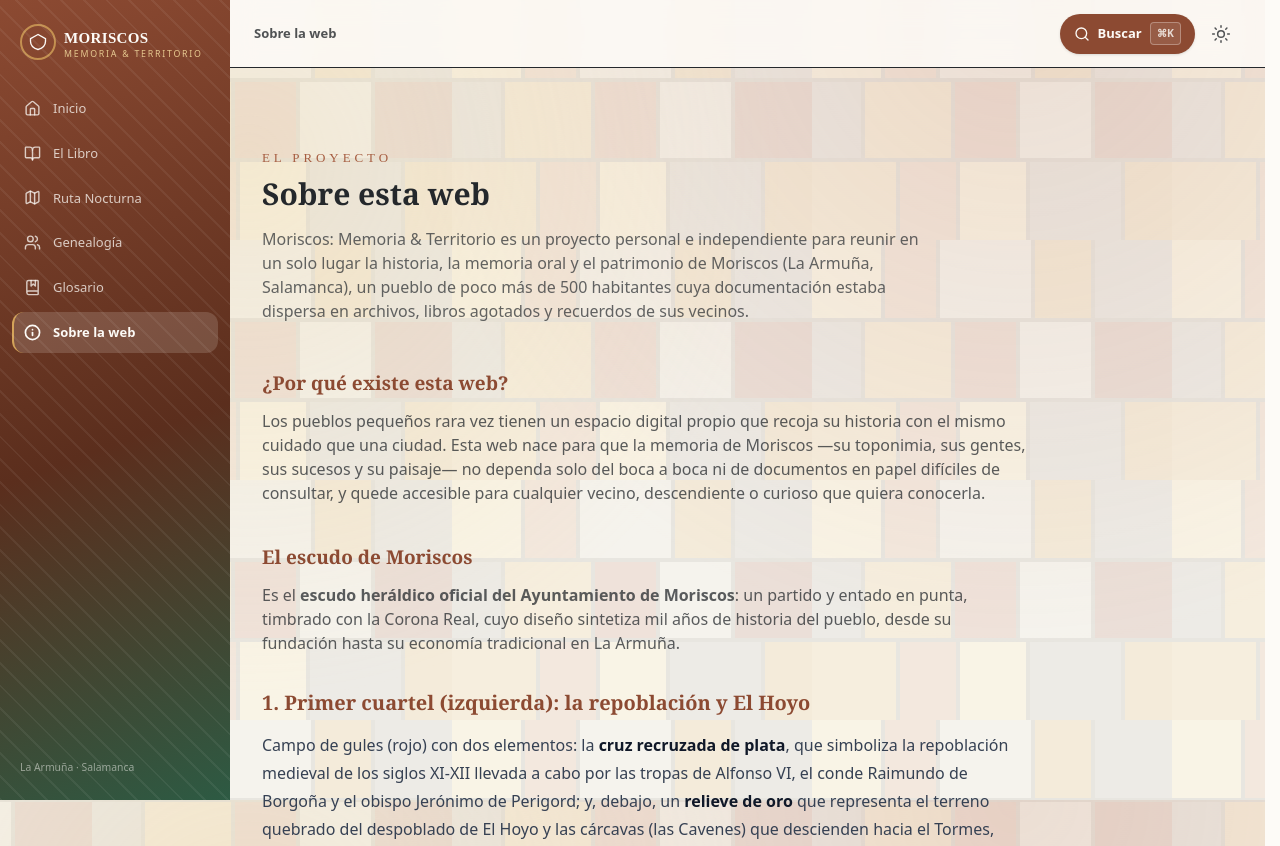
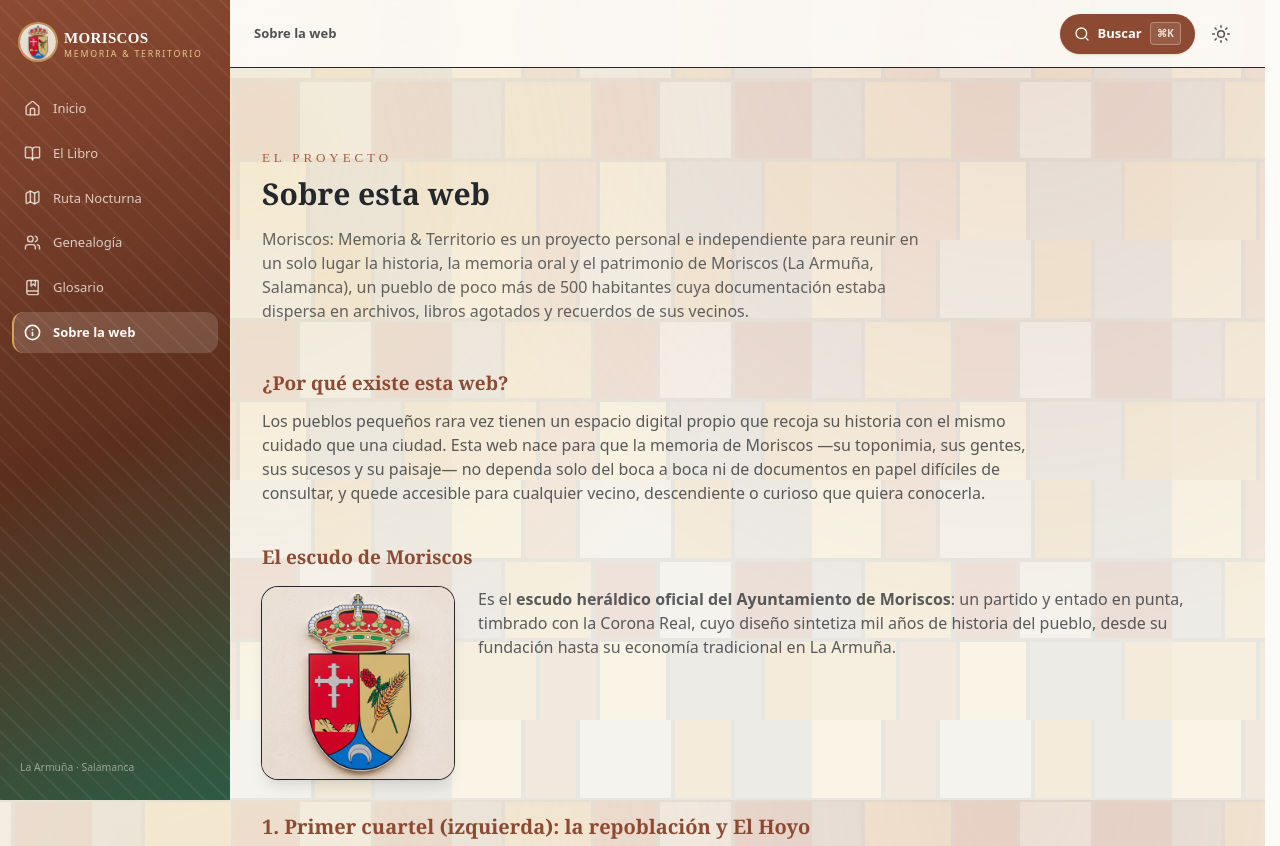
Before and after one commit to mmonge7/Cercadillo, an Astro site: page /moriscos-wiki/sobre-la-web in a window 1280 px wide. Shown: the top 846 px of the page. Built offline with nearby package versions, Linux system fonts and the light colour scheme; Astro itself is replaced by a stand-in of ours.

Commit message:
feat: integrar el escudo oficial de Moriscos (logo, favicon, apple-touch-icon, iconos PWA y sección Sobre la web)

```diff
--- a/src/components/Header.astro
+++ b/src/components/Header.astro
@@ -25,7 +25,8 @@ const activeLink = navLinks.find((link) => isActiveHref(path, base, link.href));
       >
         <Menu size={21} strokeWidth={1.8} />
       </button>
-      <a href={base} class="font-display text-base font-bold tracking-wide text-armuna-dark dark:text-piedra-200 lg:hidden">
+      <a href={base} class="flex items-center gap-2 font-display text-base font-bold tracking-wide text-armuna-dark dark:text-piedra-200 lg:hidden">
+        <img src={`${base}images/escudo-moriscos-160.jpg`} alt="Escudo de Moriscos" class="h-8 w-8 rounded-full object-cover ring-1 ring-piedra-300/60" width="32" height="32" />
         MORISCOS
       </a>
       <span class="hidden font-body text-sm font-semibold text-tinta/80 dark:text-pergamino-muted/80 lg:inline">
--- a/src/components/Sidebar.astro
+++ b/src/components/Sidebar.astro
@@ -19,9 +19,7 @@ const icons: Record<string, typeof Home> = {
 <aside class="fixed inset-y-0 left-0 z-30 hidden w-[230px] lg:block" aria-label="Navegación lateral">
   <div class="brand-panel flex h-full flex-col">
     <a href={base} class="flex items-center gap-2 px-5 pb-4 pt-6 font-display text-base tracking-wide">
-      <span class="flex h-9 w-9 shrink-0 items-center justify-center rounded-full border-2 border-piedra-300/80">
-        <svg viewBox="0 0 24 24" class="h-5 w-5" fill="none" stroke="currentColor" stroke-width="1.6"><path d="M12 3 3 8v3c0 6 4 8.5 9 10 5-1.5 9-4 9-10V8z"/></svg>
-      </span>
+      <img src={`${base}images/escudo-moriscos-160.jpg`} alt="Escudo de Moriscos" class="h-9 w-9 shrink-0 rounded-full object-cover ring-2 ring-piedra-300/80" width="36" height="36" />
       <span class="flex flex-col leading-none">
         <span class="text-lg font-bold">MORISCOS</span>
         <span class="text-[0.55rem] font-body font-medium tracking-[0.2em] text-piedra-200">MEMORIA &amp; TERRITORIO</span>
--- a/src/layouts/BaseLayout.astro
+++ b/src/layouts/BaseLayout.astro
@@ -20,7 +20,7 @@ const { title, description, image } = Astro.props;
   <head>
     <meta charset="UTF-8" />
     <meta name="viewport" content="width=device-width, initial-scale=1.0" />
-    <link rel="icon" type="image/svg+xml" href={`${import.meta.env.BASE_URL}favicon.svg`} />
+    <link rel="icon" type="image/png" href={`${import.meta.env.BASE_URL}icons/favicon-32.png`} />
     <link rel="apple-touch-icon" href={`${import.meta.env.BASE_URL}icons/apple-touch-icon.png`} />
     <link rel="manifest" href={`${import.meta.env.BASE_URL}manifest.webmanifest`} />
     <meta name="generator" content={Astro.generator} />
--- a/src/pages/sobre-la-web.astro
+++ b/src/pages/sobre-la-web.astro
@@ -30,11 +30,21 @@ import BaseLayout from '../layouts/BaseLayout.astro';
 
       <article>
         <h2 class="font-serif text-2xl font-semibold text-armuna-dark dark:text-piedra-200">El escudo de Moriscos</h2>
-        <p class="mt-3 max-w-3xl text-tinta/75 dark:text-pergamino-muted/75">
-          Es el <strong>escudo heráldico oficial del Ayuntamiento de Moriscos</strong>: un partido y entado en punta,
-          timbrado con la Corona Real, cuyo diseño sintetiza mil años de historia del pueblo, desde su fundación hasta su
-          economía tradicional en La Armuña.
-        </p>
+        <div class="mt-4 flex flex-col gap-6 sm:flex-row sm:items-start">
+          <img
+            src={`${import.meta.env.BASE_URL}images/escudo-moriscos-480.jpg`}
+            alt="Escudo heráldico oficial del Ayuntamiento de Moriscos"
+            class="mx-auto h-48 w-48 shrink-0 rounded-2xl object-cover shadow-lg ring-1 ring-piedra-border/60 dark:ring-noche-border sm:mx-0"
+            width="192"
+            height="192"
+            loading="lazy"
+          />
+          <p class="max-w-3xl text-tinta/75 dark:text-pergamino-muted/75">
+            Es el <strong>escudo heráldico oficial del Ayuntamiento de Moriscos</strong>: un partido y entado en punta,
+            timbrado con la Corona Real, cuyo diseño sintetiza mil años de historia del pueblo, desde su fundación hasta su
+            economía tradicional en La Armuña.
+          </p>
+        </div>
         <div class="prose-armuna mt-6 max-w-3xl">
           <h3>1. Primer cuartel (izquierda): la repoblación y El Hoyo</h3>
           <p>
```
Also changed, not shown: public/icons/apple-touch-icon.png, public/icons/favicon-16.png (added), public/icons/favicon-32.png (added), public/icons/icon-192.png, public/icons/icon-512.png, public/icons/icon-maskable-512.png, public/images/escudo-moriscos-160.jpg (added), public/images/escudo-moriscos-480.jpg (added), 1 other file.
